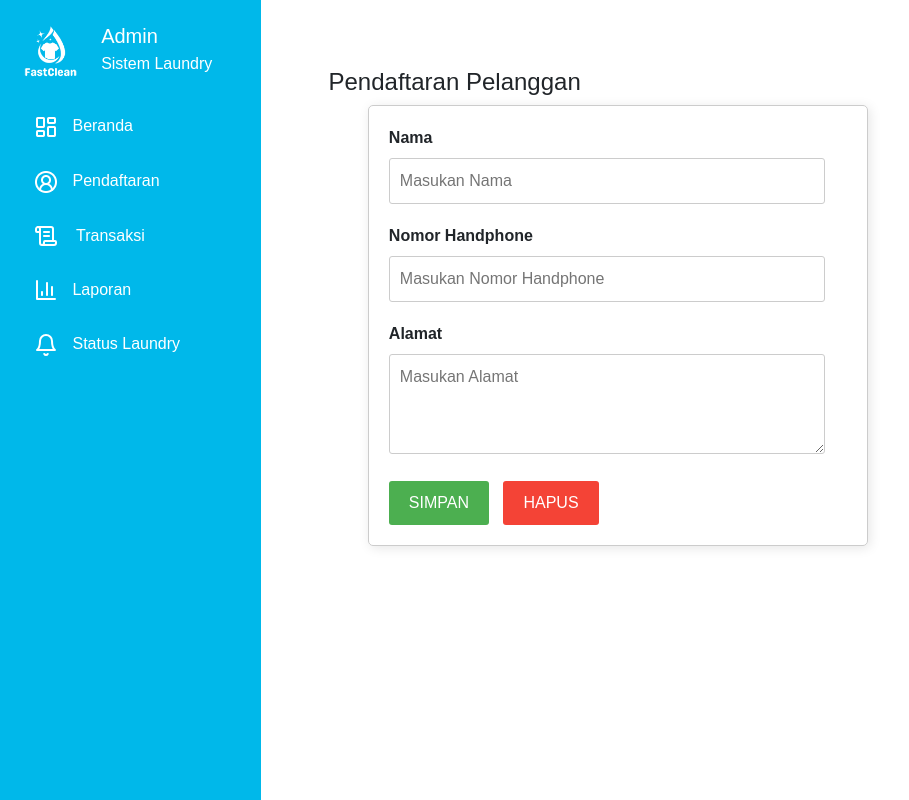
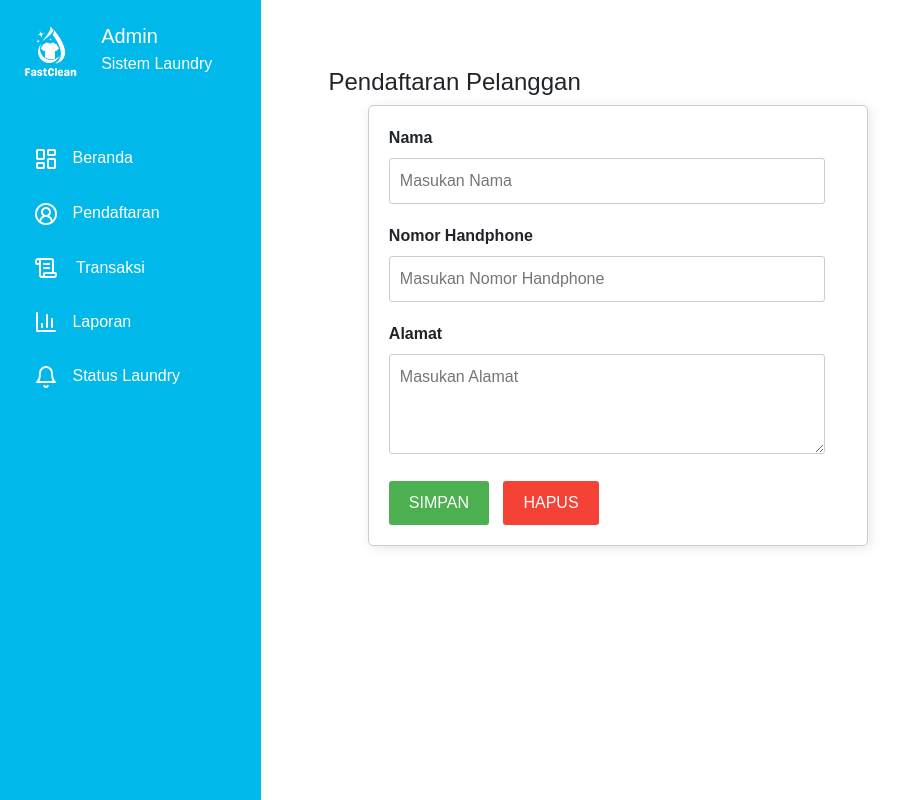
Before and after one commit to DewaTriWijaya/web_admin_laundry, a PHP site: page /index.php in a window 1280 px wide. Shown: the whole page, without its empty margins (0-909 px from the left). Run offline with PHP 8.4, Linux system fonts and the light colour scheme.

Commit message:
Menu change font

```diff
--- a/index.php
+++ b/index.php
@@ -18,6 +18,10 @@
         .menu {
             width: 350px;
         }
+
+        body {
+            font-family: poppins;
+        }
     </style>
     <title>Laundry</title>
 </head>
@@ -32,7 +36,7 @@
                     <p class="lh-1">Sistem Laundry</p>
                 </div>
             </div>
-            <div class="mt-3">
+            <div class="mt-5">
                 <div class="side-menu" onclick="window.location.href='index.php?page=home'">
                     <img src="img/dashboard.png" alt="beranda">
                     <a class="text-white" href="index.php?page=home" style="text-decoration:none">Beranda</a>
```
